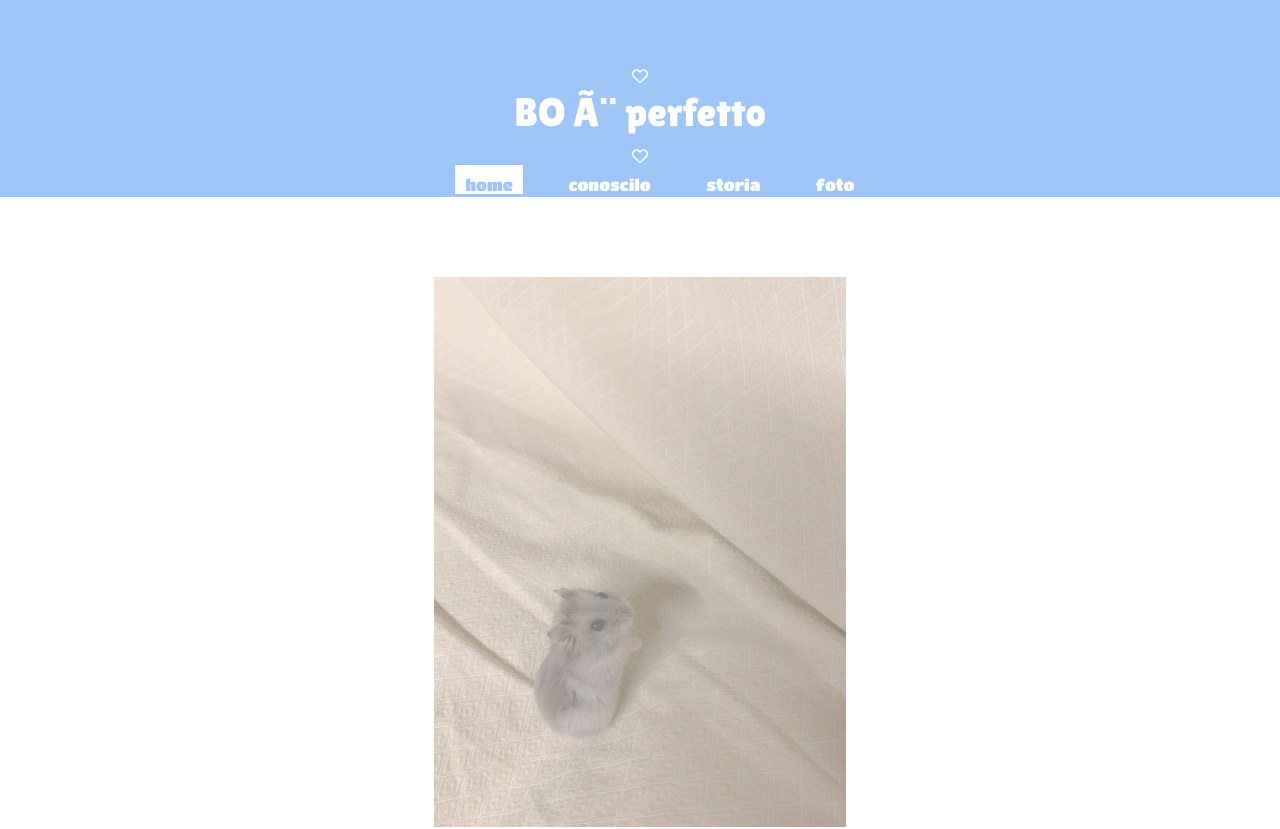
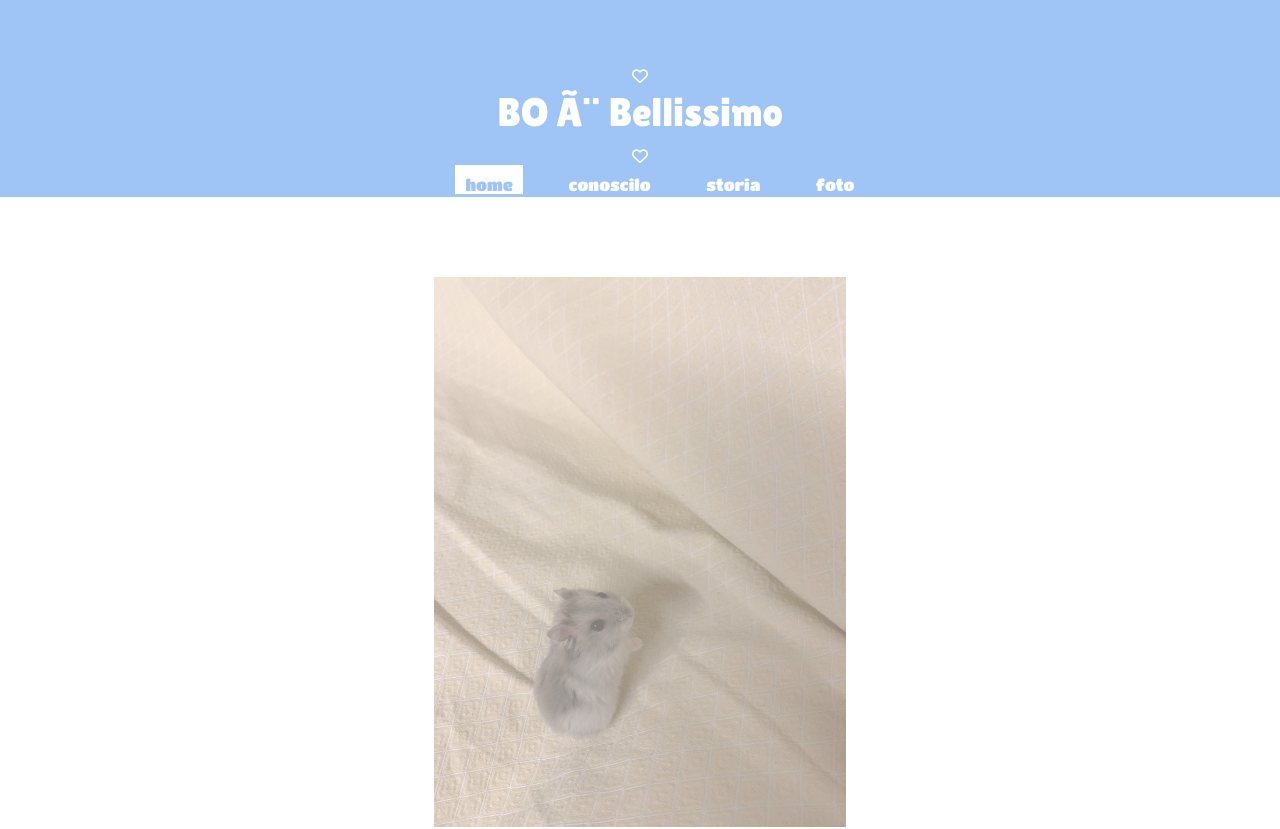
Before and after one commit to valedanielli/test, a plain HTML site: page index.html in a window 1280 px wide. Shown: the top 829 px of the page. Drawn offline with nearby package versions, Linux system fonts and the light colour scheme.

Commit message:
aggiornamento titolo

```diff
--- a/index.html
+++ b/index.html
@@ -20,7 +20,7 @@
     <body class="container-fluid">
 <header>
     <i class="fa-regular fa-heart"></i>
-    <h1>BO è perfetto</h1>
+    <h1>BO è Bellissimo</h1>
     <i class="fa-regular fa-heart"></i>
     <nav>
         <ul>
```
